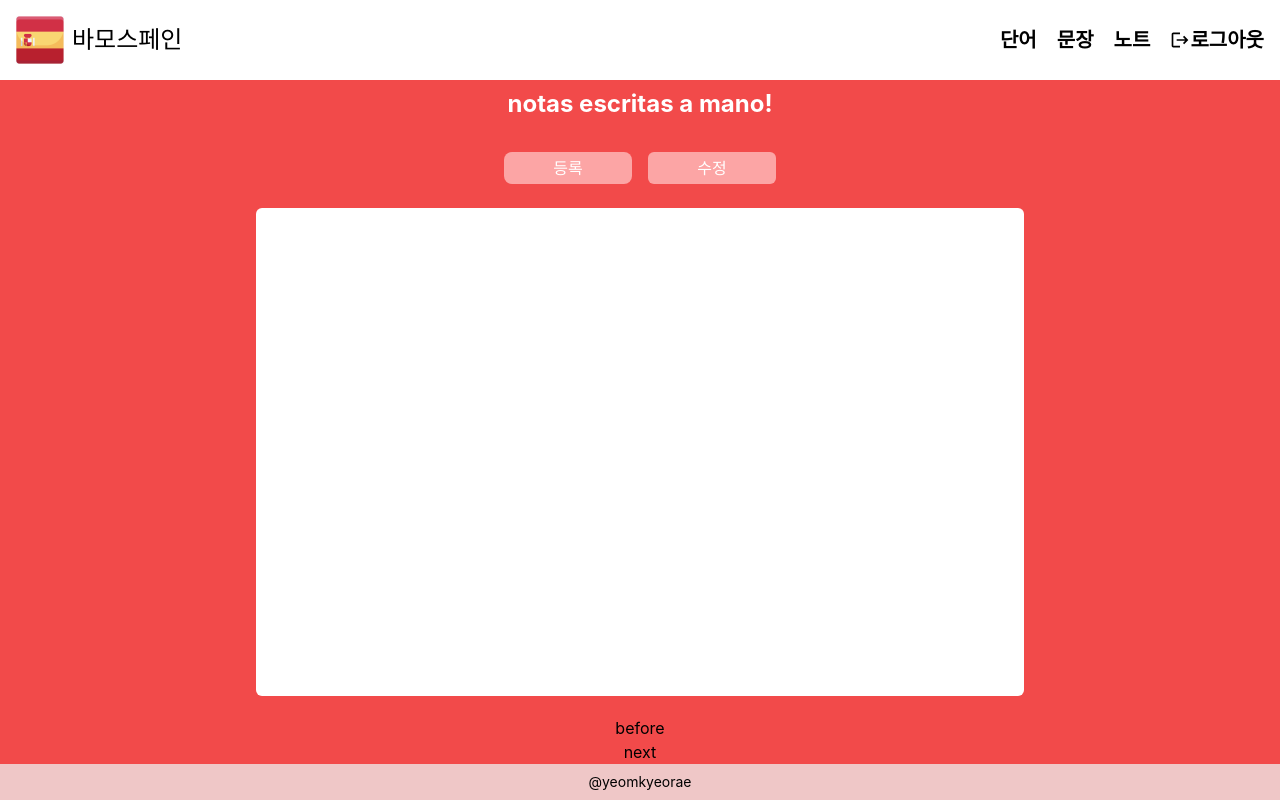
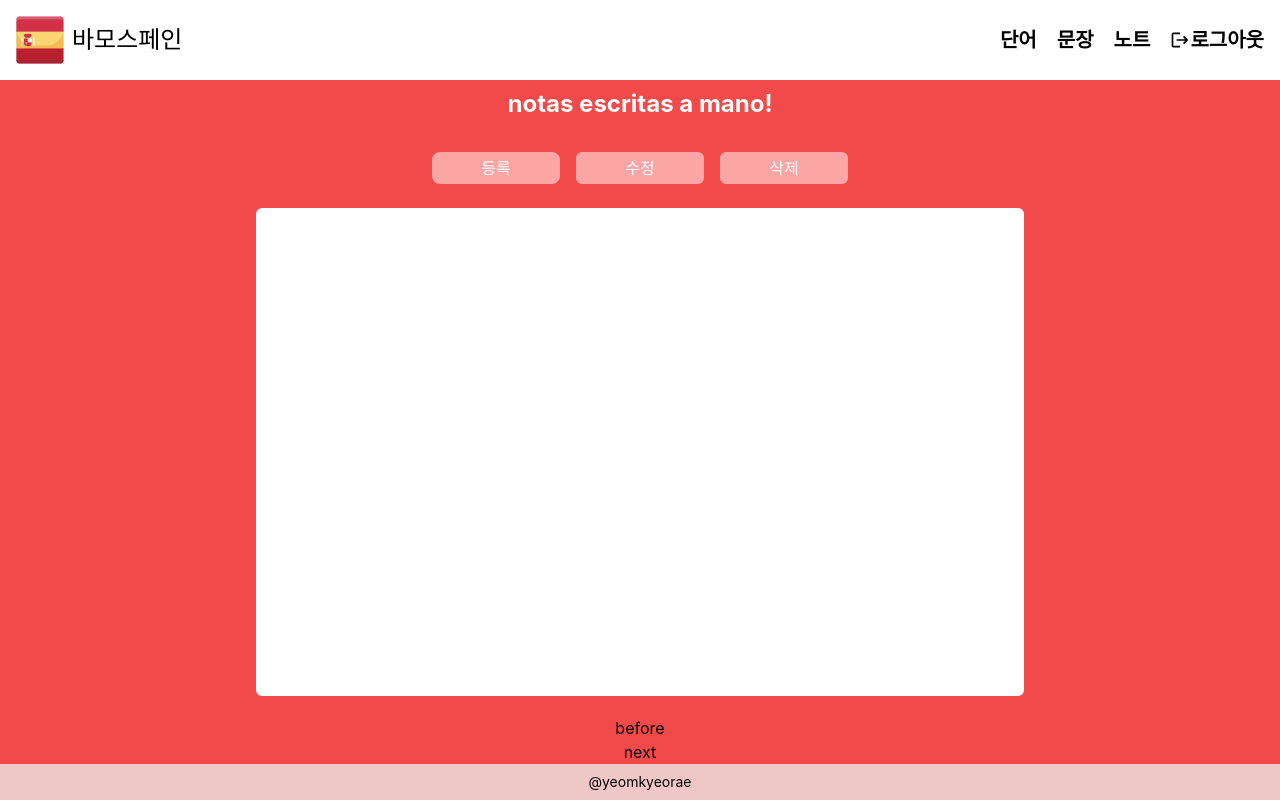
Before and after one commit to yeomkyeorae/next-spanish, a Next.js app: page /note in a window 1280 px wide. Built offline with nearby package versions, Linux system fonts and the light colour scheme; no server answers; sample sign-in values are in the browser's storage; a web font is replaced by a local one.

Commit message:
feat: add note btn for delete

```diff
--- a/app/note/page.tsx
+++ b/app/note/page.tsx
@@ -65,14 +65,13 @@ export default function Note() {
   }, []);
 
   const changeNoteState = (noteState: NoteState) => {
-    // let newNoteState: NoteState;
+    setNoteState(noteState);
+  };
 
-    // if (noteState === 'enroll' || noteState === 'modify') {
-    //   newNoteState = 'note';
-    // } else {
-    //   newNoteState = noteState;
-    // }
-    setNoteState(noteState);
+  const deleteNote = () => {
+    const ok = confirm('현재 노트를 삭제하시겠습니까?');
+    if (ok) {
+    }
   };
 
   return (
@@ -86,9 +85,17 @@ export default function Note() {
           {MenuNameConvert[noteState]}
         </button>
         {noteState === 'note' ? (
-          <button className='w-32 h-8 bg-red-300 text-white rounded-md ml-2' onClick={() => changeNoteState('modify')}>
-            수정
-          </button>
+          <>
+            <button
+              className='w-32 h-8 bg-red-300 text-white rounded-md ml-2 mr-2'
+              onClick={() => changeNoteState('modify')}
+            >
+              수정
+            </button>
+            <button className='w-32 h-8 bg-red-300 text-white rounded-md ml-2' onClick={deleteNote}>
+              삭제
+            </button>
+          </>
         ) : null}
       </div>
       {noteState === 'note' ? (
```
